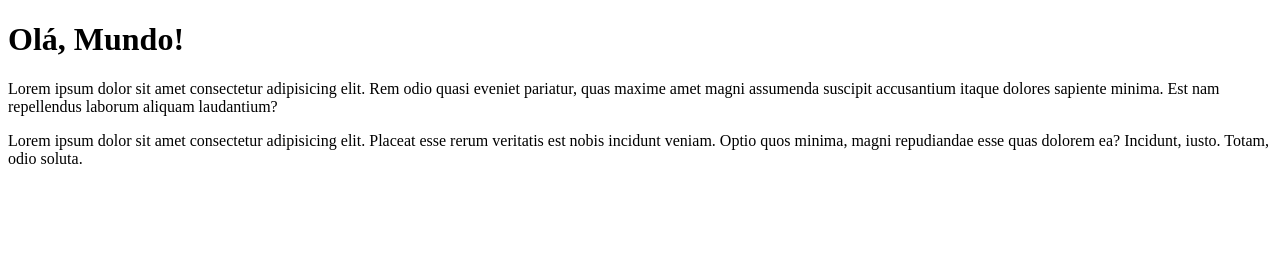
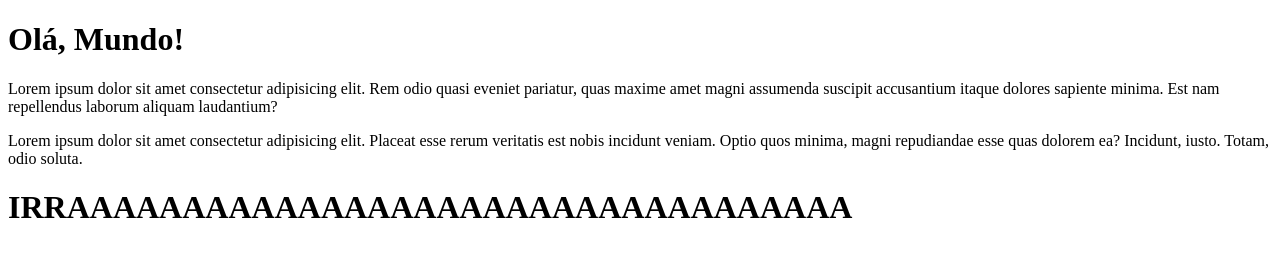
Before and after one commit to Berreca2019/Ola-Mundo, a plain HTML site: page site-exemplo/index.html in a window 1280 px wide. Drawn offline with Linux system fonts and the light colour scheme.

Commit message:
Comecei a escrever conteúdo

```diff
--- a/site-exemplo/index.html
+++ b/site-exemplo/index.html
@@ -15,5 +15,13 @@
     <p>
         Lorem ipsum dolor sit amet consectetur adipisicing elit. Placeat esse rerum veritatis est nobis incidunt veniam. Optio quos minima, magni repudiandae esse quas dolorem ea? Incidunt, iusto. Totam, odio soluta.
     </p>
+
+    <p>
+        <b>
+            <h1>
+                IRRAAAAAAAAAAAAAAAAAAAAAAAAAAAAAAAAAA
+            </h1>
+        </b>
+    </p>
 </body>
 </html>
```
